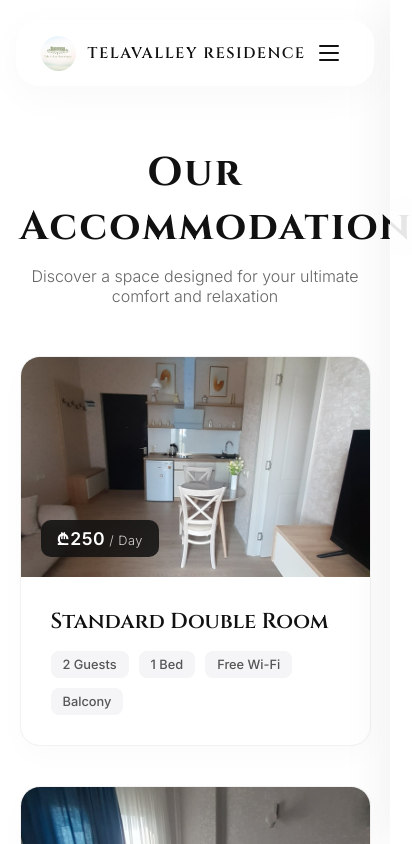
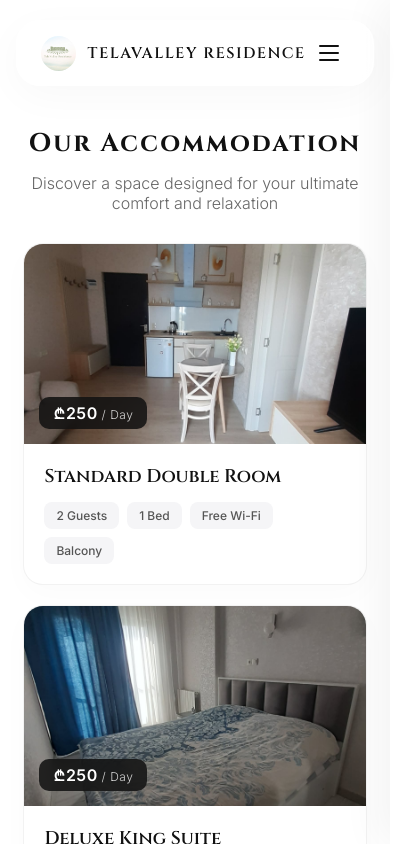
Before and after one commit to George-Gafrindashvli/Telavally-residence, a React (Vite) app: page /rooms in a window 390 px wide. Shown: the top 844 px of the page, 412 px wide, since content can reach past the window. Built offline with nearby package versions, Linux system fonts and the light colour scheme.

Commit message:
add phone version in Header

```diff
--- a/src/pages/Rooms/Rooms.css
+++ b/src/pages/Rooms/Rooms.css
@@ -1,6 +1,6 @@
 .rooms-page {
   width: 90%;
-  max-width: 1400px;
+  max-width: 1200px; /* 1400px-დან შევამცირეთ 1200-მდე უკეთესი პროპორციებისთვის */
   margin: 60px auto;
   font-family: 'Inter', sans-serif;
 }
@@ -24,36 +24,38 @@
   font-weight: 300;
 }
 
-/* ოთახების ბადე (Grid) */
+/* 🧱 ოთახების ბადე (ფიქსირებული minmax-ით) */
 .rooms-grid {
   display: grid;
-  grid-template-columns: repeat(auto-fit, minmax(380px, 1fr));
-  gap: 40px;
+  /* მინიმალური სიგანე დავიყვანეთ 280px-მდე, რომ პლანშეტებზე გვერდზე არ გავიდეს */
+  grid-template-columns: repeat(auto-fit, minmax(280px, 1fr));
+  gap: 30px;
 }
 
-/* ოთახის ქარდი (ახლა უკვე ლინკი) */
+/* ოთახის ქარდი */
 .room-card {
-  display: block; /* აუცილებელია ლინკისთვის */
+  display: flex;
+  flex-direction: column;
   background: #ffffff;
   border-radius: 20px;
   overflow: hidden;
   box-shadow: 0 10px 30px rgba(0, 0, 0, 0.02);
   border: 1px solid rgba(0, 0, 0, 0.05);
-  text-decoration: none; /* ვაშორებთ ბმულის ხაზგასმას */
-  color: inherit; /* ინარჩუნებს ტექსტის ორიგინალ ფერებს */
+  text-decoration: none;
+  color: inherit;
   transition: transform 0.4s cubic-bezier(0.16, 1, 0.3, 1), box-shadow 0.4s ease;
   cursor: pointer;
 }
 
 .room-card:hover {
-  transform: translateY(-8px);
-  box-shadow: 0 20px 40px rgba(0, 0, 0, 0.08);
+  transform: translateY(-6px);
+  box-shadow: 0 20px 40px rgba(0, 0, 0, 0.06);
 }
 
 /* ფოტოს კონტეინერი */
 .room-image-wrapper {
   position: relative;
-  height: 280px;
+  height: 260px;
   overflow: hidden;
 }
 
@@ -64,47 +66,50 @@
   transition: transform 0.6s cubic-bezier(0.16, 1, 0.3, 1);
 }
 
-/* როცა მთლიან ქარდს მივუტანთ მაუსს, ფოტო ადიდდეს */
 .room-card:hover .room-image {
-  transform: scale(1.04);
+  transform: scale(1.03);
 }
 
 /* ფასის თეგი */
 .room-price-badge {
   position: absolute;
-  bottom: 20px;
-  left: 20px;
+  bottom: 15px;
+  left: 15px;
   background: rgba(17, 17, 17, 0.85);
   backdrop-filter: blur(8px);
+  -webkit-backdrop-filter: blur(8px);
   color: #fff;
-  padding: 8px 16px;
+  padding: 6px 14px;
   border-radius: 10px;
   font-weight: 600;
-  font-size: 1.1rem;
+  font-size: 1rem;
   letter-spacing: 0.5px;
 }
 
 .room-price-badge span {
-  font-size: 0.8rem;
+  font-size: 0.75rem;
   font-weight: 300;
   opacity: 0.8;
 }
 
 /* ინფორმაციის ბლოკი */
 .room-info {
-  padding: 30px;
+  padding: 24px;
+  display: flex;
+  flex-direction: column;
+  flex-grow: 1; /* უზრუნველყოფს, რომ ქარდები თანაბარი სიმაღლის იყოს */
 }
 
 .room-info h3 {
   font-family: 'Cinzel', serif;
-  font-size: 1.35rem;
+  font-size: 1.25rem;
   color: #111;
-  margin: 0 0 15px 0;
+  margin: 0 0 12px 0;
   font-weight: 600;
   transition: color 0.3s ease;
+  line-height: 1.4;
 }
 
-/* ჰოვერზე სათაური ნაზად გადავიდეს ოქროსფერში */
 .room-card:hover h3 {
   color: #b38b59;
 }
@@ -113,14 +118,14 @@
 .room-features {
   display: flex;
   flex-wrap: wrap;
-  gap: 10px;
+  gap: 8px;
   list-style: none;
   padding: 0;
-  margin: 0;
+  margin: auto 0 0 0; /* ჩამოწევს სერვისებს ბოლოში, თუ ტექსტი სხვადასხვა ზომისაა */
 }
 
 .room-features li {
-  font-size: 0.8rem;
+  font-size: 0.75rem;
   background: #f5f5f7;
   color: #555;
   padding: 6px 12px;
@@ -128,12 +133,44 @@
   font-weight: 500;
 }
 
-/* მობილურის ადაპტაცია */
-@media (max-width: 500px) {
+/* 🛠️ მობილურის ადაპტაცია (Responsive Breakpoints) */
+
+@media (max-width: 768px) {
+  .rooms-header h2 {
+    font-size: 2rem;
+  }
   .rooms-grid {
-    grid-template-columns: 1fr;
-  }
-  .room-image-wrapper {
-    height: 220px;
+    gap: 20px;
   }
 }
+
+@media (max-width: 480px) {
+  .rooms-page {
+    width: 88%; /* გვერდებზე მეტი სუნთქვის სივრცე მობილურისთვის */
+    margin: 40px auto;
+  }
+
+  .rooms-header {
+    margin-bottom: 30px;
+  }
+
+  .rooms-header h2 {
+    font-size: 1.6rem;
+  }
+
+  .rooms-grid {
+    grid-template-columns: 1fr; /* აიძულებს ოთახებს დალაგდნენ მკაცრად ერთ სვეტად */
+  }
+
+  .room-image-wrapper {
+    height: 200px; /* მობილურისთვის იდეალური პროპორციული სიმაღლე */
+  }
+
+  .room-info {
+    padding: 20px;
+  }
+
+  .room-info h3 {
+    font-size: 1.15rem;
+  }
+}
--- a/src/pages/Rooms/Rooms.jsx
+++ b/src/pages/Rooms/Rooms.jsx
@@ -5,7 +5,6 @@ import firstphoto from "../../assets/houses/firstHouse/second.jpeg"
 import secondphoto from "../../assets/houses/secondHouse/fourth.jpeg"
 import thirdphoto from "../../assets/houses/third/second.jpeg"
 
-// ოთახების სტატიკური მონაცემები (ტიტული და ფიჩერები translations-ში გადავიდა)
 const roomsData = [
   {
     id: 'standard-double',
@@ -16,14 +15,14 @@ const roomsData = [
   },
   {
     id: 'deluxe-king-suite',
-    titleKey: 'rooms.standardDouble.title',
+    titleKey: 'rooms.deluxeKing.title', // შეიცვალა შესაბამისი ქიით
     price: '₾250',
     image: secondphoto,
     featureKeys: ['rooms.features.guests2', 'rooms.features.oneBed', 'rooms.features.wifi', 'rooms.features.balcony']
   },
   {
     id: 'family-apartment',
-    titleKey: 'rooms.standardDouble.title',
+    titleKey: 'rooms.familyApartment.title', // შეიცვალა შესაბამისი ქიით
     price: '₾250',
     image: thirdphoto,
     featureKeys: ['rooms.features.guests2', 'rooms.features.oneBed', 'rooms.features.wifi', 'rooms.features.balcony']
```
